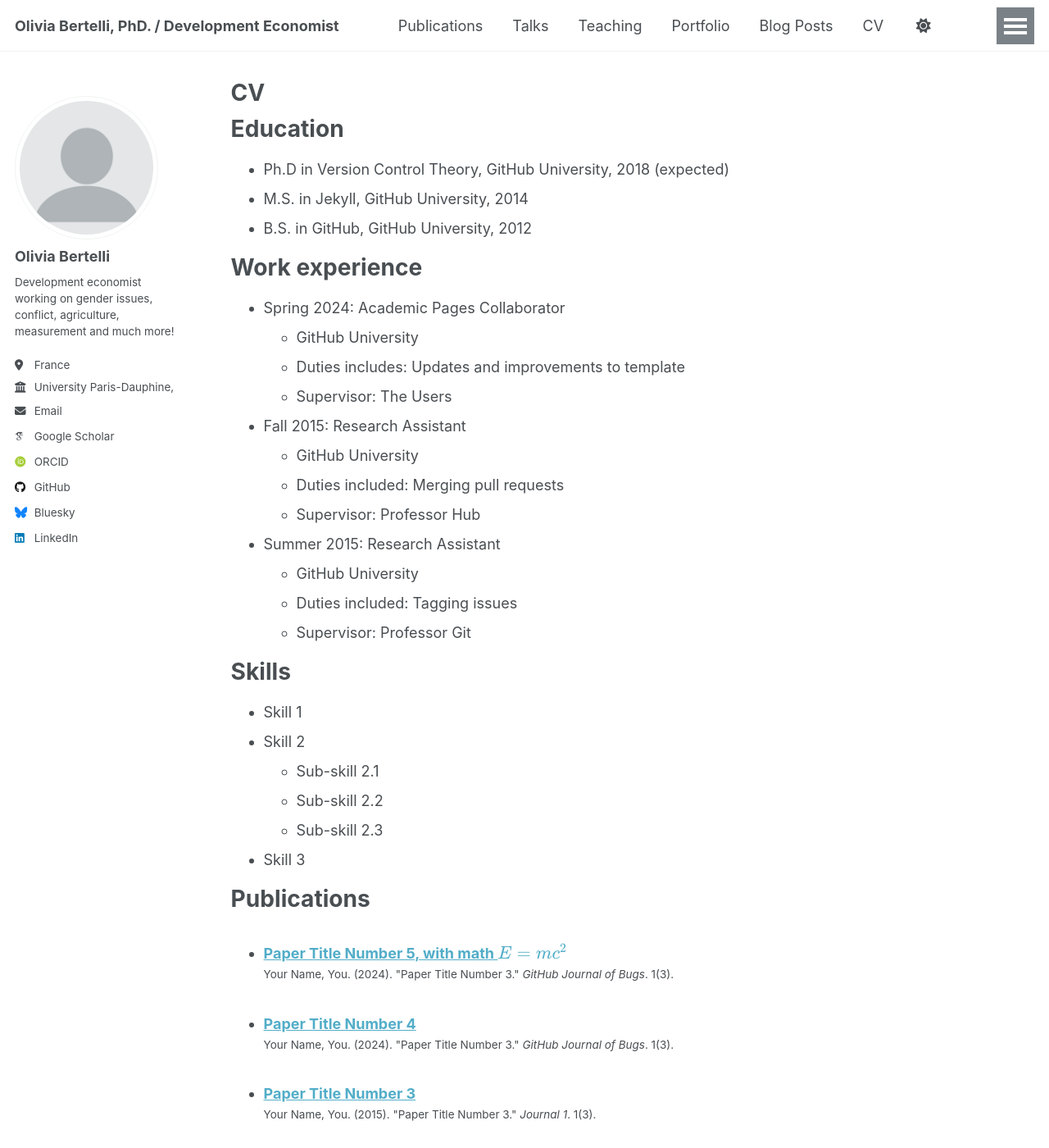
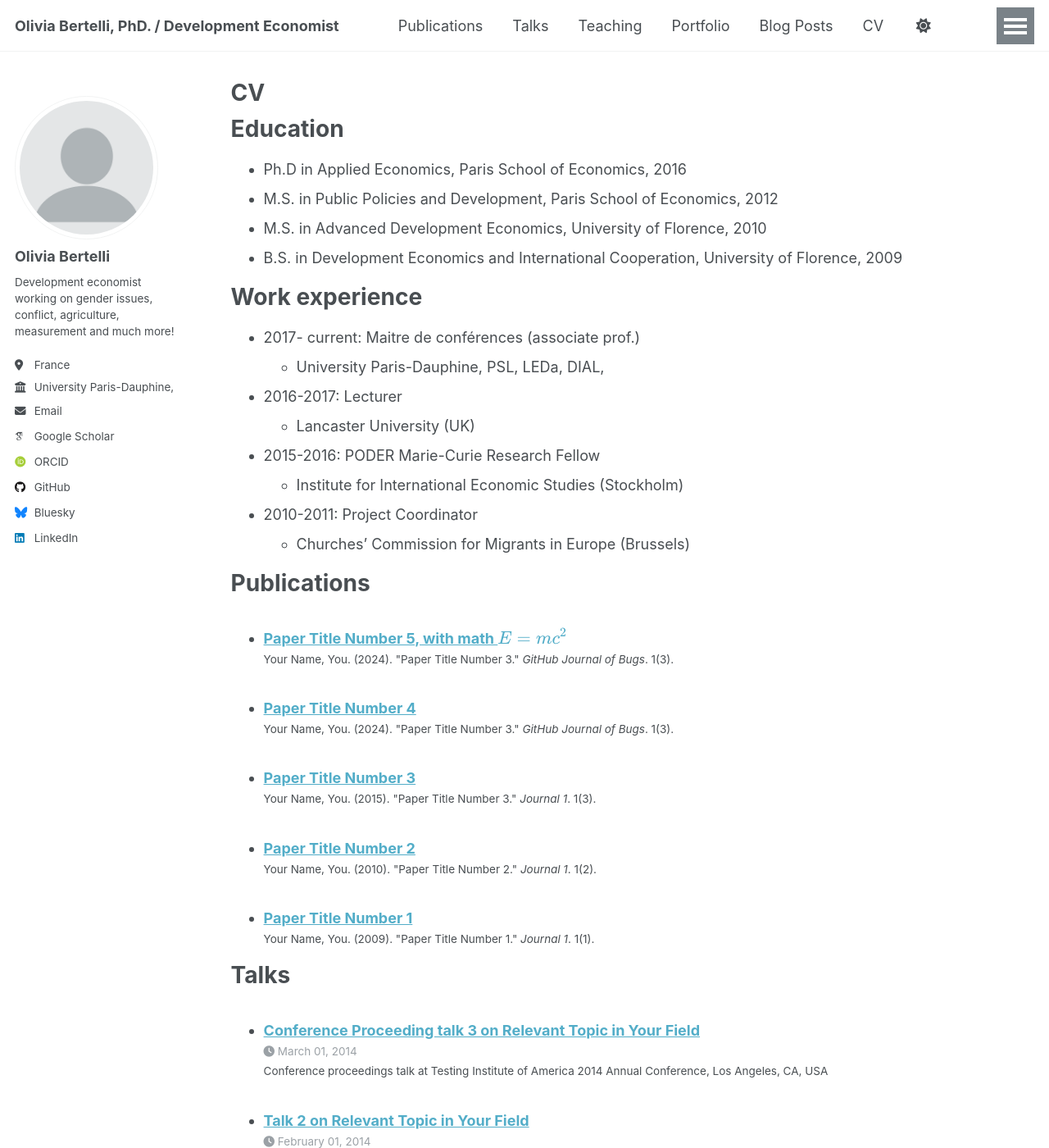
Before and after one commit to OliviaBrtl/OliviaBertelli.github.io, a Jekyll site: the page built from _pages/cv.md, in a window 1280 px wide and 1400 px high. Shown: the whole window at 82% size. Built offline with Jekyll 4.4.1, drawn with Linux system fonts in a browser that asks for light colours; some web fonts are replaced; a script that is not in the unit is left out; some of the changed text lies outside the part shown.

Commit message:
Update cv.md

```diff
--- a/_pages/cv.md
+++ b/_pages/cv.md
@@ -11,35 +11,25 @@
 
 Education
 ======
-* Ph.D in Version Control Theory, GitHub University, 2018 (expected)
-* M.S. in Jekyll, GitHub University, 2014
-* B.S. in GitHub, GitHub University, 2012
+* Ph.D in Applied Economics, Paris School of Economics, 2016
+* M.S. in Public Policies and Development, Paris School of Economics, 2012
+* M.S. in Advanced Development Economics, University of Florence, 2010
+* B.S. in Development Economics and International Cooperation, University of Florence, 2009
 
 Work experience
 ======
-* Spring 2024: Academic Pages Collaborator
-  * GitHub University
-  * Duties includes: Updates and improvements to template
-  * Supervisor: The Users
+* 2017- current: Maitre de conférences (associate prof.)
+  * University Paris-Dauphine, PSL, LEDa, DIAL,
 
-* Fall 2015: Research Assistant
-  * GitHub University
-  * Duties included: Merging pull requests
-  * Supervisor: Professor Hub
+* 2016-2017: Lecturer
+  * Lancaster University (UK)
 
-* Summer 2015: Research Assistant
-  * GitHub University
-  * Duties included: Tagging issues
-  * Supervisor: Professor Git
+* 2015-2016: PODER Marie-Curie Research Fellow
+  * Institute for International Economic Studies (Stockholm)
 
-Skills
-======
-* Skill 1
-* Skill 2
-  * Sub-skill 2.1
-  * Sub-skill 2.2
-  * Sub-skill 2.3
-* Skill 3
+* 2010-2011: Project Coordinator
+  * Churches' Commission for Migrants in Europe (Brussels)
+
 
 Publications
 ======
@@ -58,7 +48,3 @@
   <ul>{% for post in site.teaching reversed %}
     {% include archive-single-cv.html %}
   {% endfor %}</ul>
-
-Service and leadership
-======
-* Currently signed in to 43 different slack teams
```
